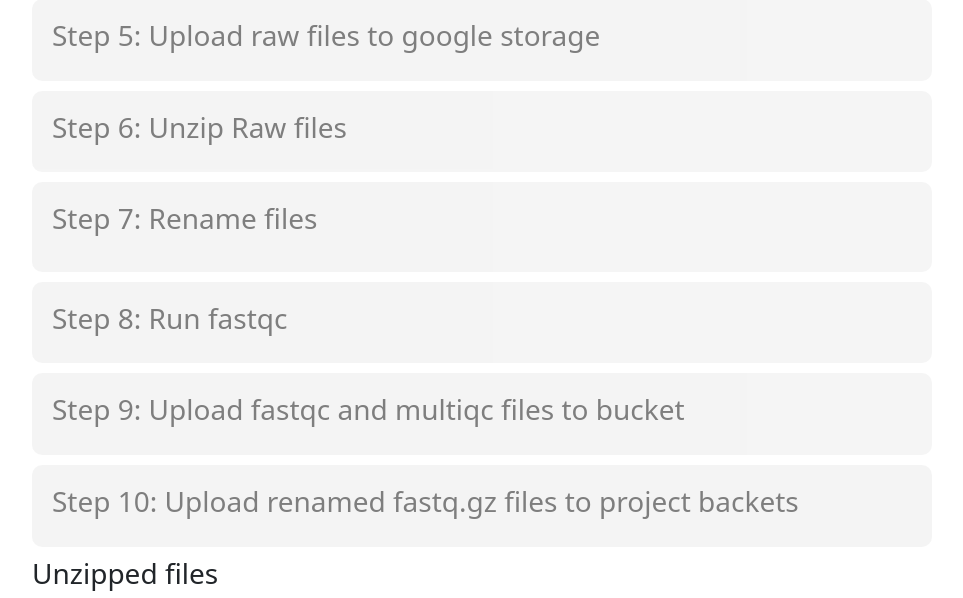
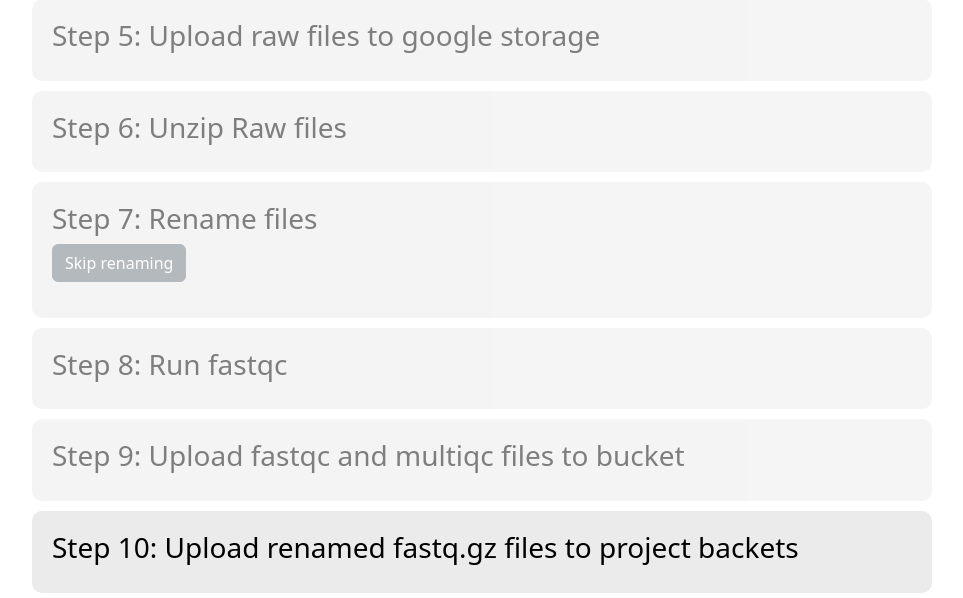
Before and after one commit to SocietyProtectionUndergroundNetworks/sequencing-submission-form, a Flask app: template templates/form.html in a window 1280 px wide. Shown: the part 1102-1700 px from the top of the page, without its empty margins (16-979 px from the left). Run offline with Flask 3, Linux system fonts and the light colour scheme; the template is opened without the code that fills it, so the values that code supplies are empty; some libraries are stand-ins or nearby versions.

Commit message:
Allow for skipping of renaming files

```diff
--- a/helpers/bucket.py
+++ b/helpers/bucket.py
@@ -157,7 +157,10 @@
     #lets iterate it doing the actual move
     for key, value in files_json.items():
         if (sequencing_method == 1):
-            file_to_move = value['new_filename']
+            if (upload.renaming_skipped):
+                file_to_move = key
+            else:
+                file_to_move = value['new_filename']
         else:
             file_to_move = key
 
--- a/helpers/file_renaming.py
+++ b/helpers/file_renaming.py
@@ -107,5 +107,5 @@
 
     if rename_results:
         Upload.mark_field_as_true(process_id, 'files_renamed')
-        return {"msg": "Raw unzipped successfully.", "results":rename_results, "not_found":not_found, "files_dict": files_dict}
+        return {"msg": "Files renamed successfully.", "results":rename_results, "not_found":not_found, "files_dict": files_dict}
     return {"error": "Something went wrong while renaming files."}
--- a/models/db_model.py
+++ b/models/db_model.py
@@ -51,6 +51,7 @@
     gz_filedata = Column(JSON(none_as_null=True))
     files_json = Column(JSON(none_as_null=True))
     files_renamed = Column(Boolean, default=False)
+    renaming_skipped = Column(Boolean, default=False)
     fastqc_run = Column(Boolean, default=False)
     fastqc_files_progress = Column(String(255), nullable=True)
     fastqc_process_id = Column(String(255), nullable=True, index=True)
--- a/templates/form.html
+++ b/templates/form.html
@@ -255,12 +255,17 @@
         Step 7:
         {% if sequencing_method and sequencing_method>1 %}
           Not Applicable to this sequencing method
-        {% else  %}
+        {% elif renaming_skipped and renaming_skipped==True  %}
+          Renaming skipped
+        {% else %}
           Rename files
         {% endif %}
       </h3>
-      {% if files_renamed %}
+      {% if (files_renamed) %}
         <div id="step_7_msg" class="text-success">Files renamed</div>
+        <h4 id="step_7_warning" class="text-warning"></h4>
+      {% elif renaming_skipped and renaming_skipped==True %}
+        <div id="step_7_msg" class="text-success">Renaming skipped</div>
         <h4 id="step_7_warning" class="text-warning"></h4>
       {% else %}
         <h4 id="step_7_warning" class="text-warning"> ONLY start this when you have uploaded successfully all your files and the unzip process has finished for all your files</h4>
@@ -272,7 +277,9 @@
               {% if files_renamed %} style="display: none;" {% endif %}
           >
             <input type="hidden" name="process_id" value="{{ process_id }}">
+            <input type="hidden" name="skip" value="false">
             <input type="submit" class="btn btn-primary" id="step_7_button">
+            <button type="button" class="btn btn-secondary" id="step_7_skip_button">Skip renaming</button>
           </form>
         </div>
         <div id="step_7_msg"></div>
@@ -322,7 +329,7 @@
         <div id="step_9_msg" class="text-success"></div>
       {% endif %}
     </div>
-    <div id="step_10" {% if not files_renamed %} style="opacity: 0.5;" {% endif %} class="form-step-item">
+    <div id="step_10" {% if (not files_renamed) and (renaming_skipped and renaming_skipped==False) %} style="opacity: 0.5;" {% endif %} class="form-step-item">
       <h3 id="step_10_title">
         Step 10:
         {% if sequencing_method and sequencing_method>1 %}
@@ -401,6 +408,8 @@
         let gz_filedata = {{ gz_filedata|tojson if gz_filedata else '{}' }};
         let matching_files_db = {{ matching_files_db|tojson if matching_files_db else '{}' }};
         let files_renamed = {{ files_renamed if files_renamed else 0 }};
+        let renaming_skipped = {{ 1 if renaming_skipped else 0 }};
+
 
         function redrawCsvTable(cvs_records) {
           var tableBody = $('#cvs_records_body');
@@ -615,7 +624,7 @@
 
         $(document).ready(function () {
           redrawTable(matching_files_db);
-          if (files_renamed==0) {
+          if ((files_renamed==0) && (renaming_skipped==0)) {
             $('#step_10_form').hide();
           }
 
@@ -1065,6 +1074,7 @@
                 $('#step_7_warning').hide();
                 // Get form data
                 var formData = $(this).serialize();
+                var skipValue = $('input[name="skip"]').val();
 
                 $.ajax({
                     type: 'POST',
@@ -1072,12 +1082,18 @@
                     data: formData,
                     success: function (response) {
                         // Handle success
+                        console.log(response)
                         console.log('Form data submitted via AJAX successfully');
-                        $('#step_7_msg').text('File renaming process finished').addClass('text-success');
-                        let results = response.results;
-                        let filesDict = response.files_dict;
-                        // Redraw the HTML table
-                        redrawTable(filesDict);
+
+                        $('#step_7_msg').text(response.msg).addClass('text-success');
+
+                        console.log(response.skipped)
+                        if (!skipValue) {
+                          let results = response.results;
+                          let filesDict = response.files_dict;
+                          // Redraw the HTML table
+                          redrawTable(filesDict);
+                        }
 
                         $('#step_7_button').hide();
                         $('#step_8_form').show();
@@ -1093,6 +1109,14 @@
                         console.error('Error submitting form data via AJAX', error);
                     }
                 });
+            });
+            // Event handler for skip button
+            $('#step_7_skip_button').click(function () {
+                // Disable rename button
+                $('#step_7_button').prop("disabled", true);
+                // Submit form with skip flag
+                $('input[name="skip"]').val("true");
+                $('#step_7_form').submit();
             });
         });
 
```
Also changed, not shown: db/versions/f56c186676a9_add_flag_for_skipping_renaming_of_files.py (added, +30 -0 lines), helpers/fastqc.py (+19 -8 lines), views/upload.py (+12 -4 lines).
